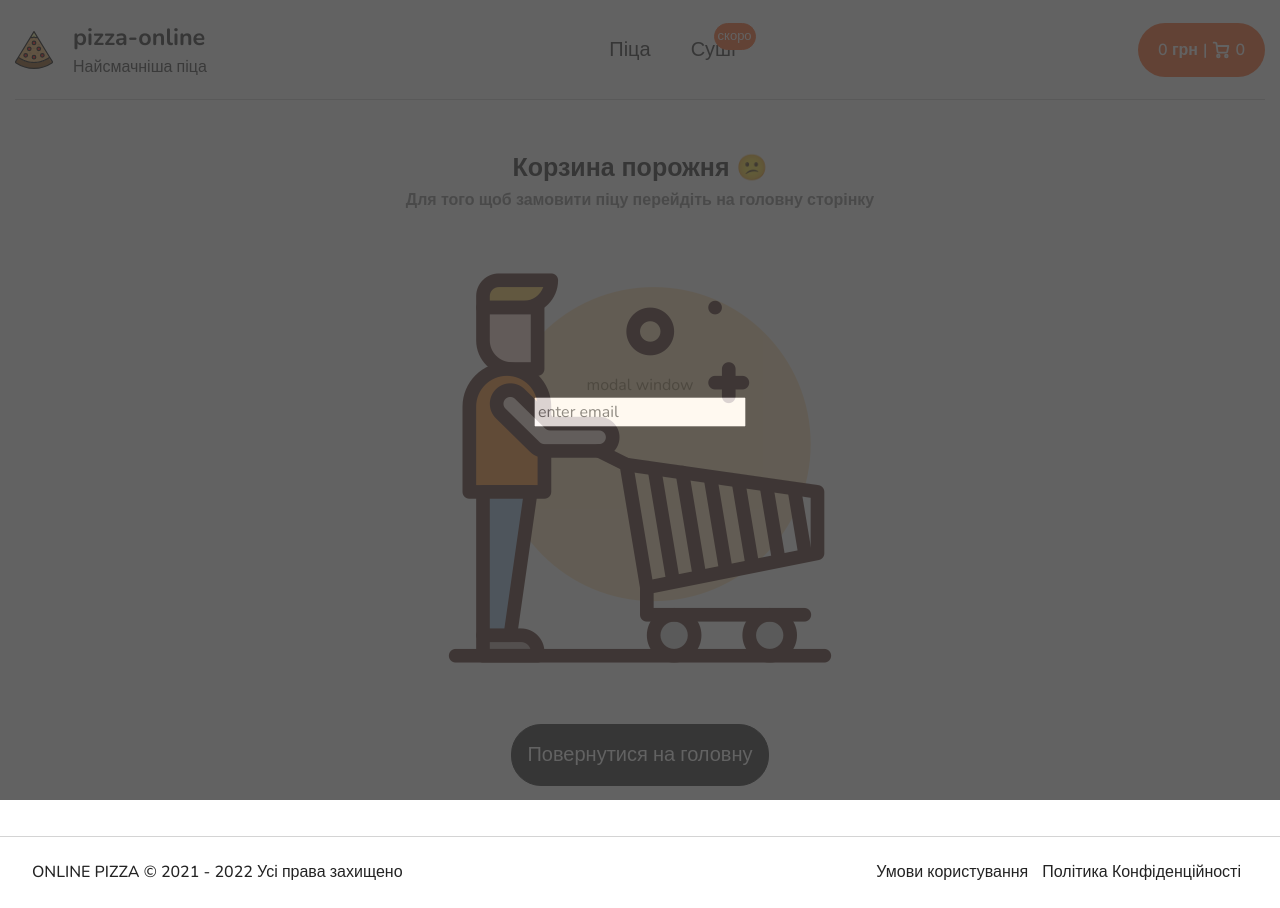
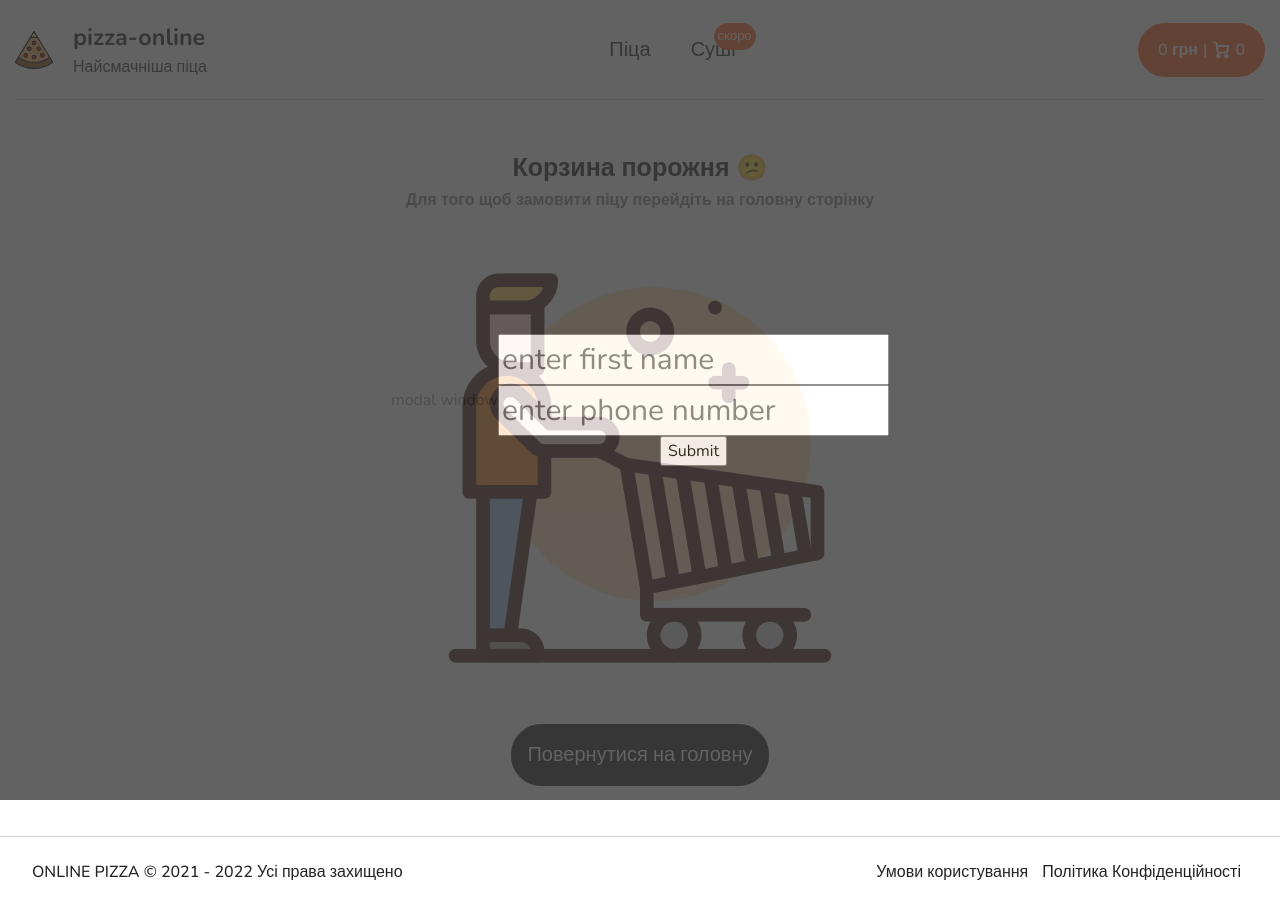
Before and after one commit to bxr5xrk/pizza-online, a React (Create React App) app: page /cart in a window 1280 px wide. Built offline with nearby package versions, Linux system fonts and the light colour scheme.

Commit message:
added formik and yup for form validation

```diff
--- a/package.json
+++ b/package.json
@@ -9,6 +9,7 @@
     "@testing-library/user-event": "^13.5.0",
     "axios": "^0.27.2",
     "date-fns": "^2.29.1",
+    "formik": "^2.2.9",
     "react": "^18.2.0",
     "react-content-loader": "^6.2.0",
     "react-dom": "^18.2.0",
@@ -17,7 +18,8 @@
     "react-scripts": "5.0.1",
     "sass": "^1.54.0",
     "scss": "^0.2.4",
-    "web-vitals": "^2.1.4"
+    "web-vitals": "^2.1.4",
+    "yup": "^0.32.11"
   },
   "scripts": {
     "start": "react-scripts start",
--- a/src/components/CartModal/CartModal.jsx
+++ b/src/components/CartModal/CartModal.jsx
@@ -1,10 +1,55 @@
+import { useFormik } from "formik";
+import * as Yup from "yup";
 import React from "react";
 import st from "./CartModal.module.scss";
 
-const CartModal = () => {
+const CartModal = ({ setFormData }) => {
+    const formik = useFormik({
+        initialValues: {
+            firstName: "",
+            phone: "",
+        },
+        validationSchema: Yup.object({
+            firstName: Yup.string()
+                .max(15, "Must be 15 characters or less")
+                .min(3, "Must be 3 characters or more")
+                .required("Required"),
+            phone: Yup.string()
+                .matches(/^\d{9}$/, "must contains 9 numbers")
+                .required("Required"),
+        }),
+        onSubmit: (values) =>
+            setFormData({ ...values, phone: `0${values.phone}` }),
+    });
+
     return (
         <div className={st.wrapper}>
-            modal window <input type="text" placeholder="enter email" />{" "}
+            modal window
+            <form onSubmit={formik.handleSubmit}>
+                <input
+                    id="firstName"
+                    type="text"
+                    placeholder="enter first name"
+                    value={formik.values.firstName}
+                    onChange={formik.handleChange}
+                    onBlur={formik.handleBlur}
+                />
+                {formik.touched.firstName && formik.errors.firstName && (
+                    <p>{formik.errors.firstName}</p>
+                )}
+                <input
+                    id="phone"
+                    type="number"
+                    placeholder="enter phone number"
+                    value={formik.values.phone}
+                    onChange={formik.handleChange}
+                    onBlur={formik.handleBlur}
+                />
+                {formik.touched.phone && formik.errors.phone && (
+                    <p>{formik.errors.phone}</p>
+                )}
+                <button type="submit">Submit</button>
+            </form>
         </div>
     );
 };
--- a/src/components/CartModal/CartModal.module.scss
+++ b/src/components/CartModal/CartModal.module.scss
@@ -7,5 +7,19 @@
     display: flex;
     align-items: center;
     justify-content: center;
+
+    p {
+        color: red;
+    }
+
+    input {
+        font-size: 30px;
+    }
+
+    form {
+        display: flex;
+    align-items: center;
+    justify-content: center;
     flex-direction: column;
+    }
 }
--- a/src/pages/Cart/Cart.jsx
+++ b/src/pages/Cart/Cart.jsx
@@ -1,5 +1,5 @@
 import { format } from "date-fns";
-import React from "react";
+import React, { useState } from "react";
 import { useDispatch, useSelector } from "react-redux";
 import { Link } from "react-router-dom";
 import { postCartItems } from "../../api/PizzaService";
@@ -12,6 +12,7 @@ const Cart = () => {
     const dispatch = useDispatch();
     const { totalPrice, cartItems } = useSelector(selectCart);
     const itemsCount = cartItems.reduce((total, i) => total + i.count, 0);
+    const [formData, setFormData] = useState({});
 
     const postItems = () => {
         const items = cartItems.map((i) => ({
@@ -29,6 +30,8 @@ const Cart = () => {
         });
         dispatch(clearCart());
     };
+
+    console.log(formData);
 
     return (
         <>
@@ -192,7 +195,7 @@ const Cart = () => {
                     )}
                 </section>
             </div>
-            <CartModal />
+            <CartModal setFormData={setFormData} />
         </>
     );
 };
```
Also changed, not shown: 1 other file (tests, documents, lock files or other folders).
